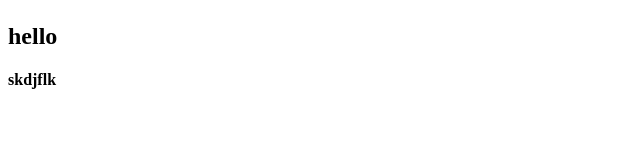
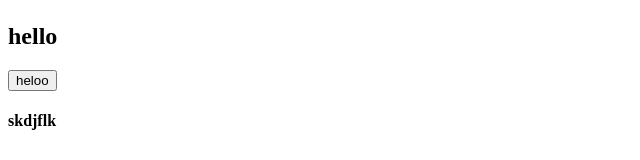
Before and after one commit to Vishnu7025/With_React, a React (Create React App) app in the folder sample/: page / in a window 1280 px wide. Shown: the part 300-460 px from the top of the page, without its empty margins (0-640 px from the left). Built offline with nearby package versions, Linux system fonts and the light colour scheme.

Commit message:
Update App.js

```diff
--- a/sample/src/App.js
+++ b/sample/src/App.js
@@ -18,6 +18,7 @@ function App() {
       <h1>Counter: {count}</h1>
       <h1>vichu</h1>
       <h2>hello</h2>
+      <button >heloo</button>
       <h4>
         skdjflk
       </h4>
```
